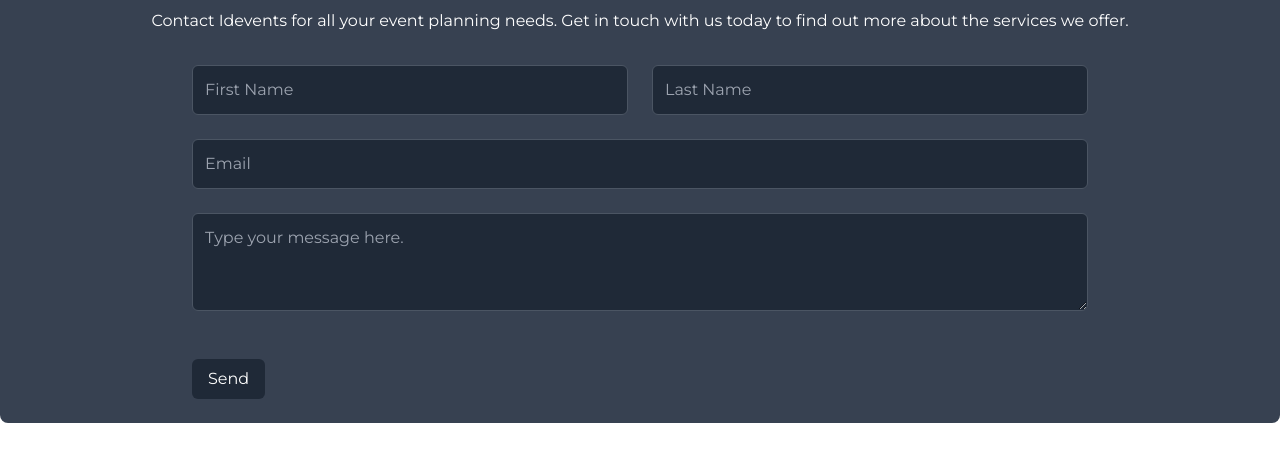
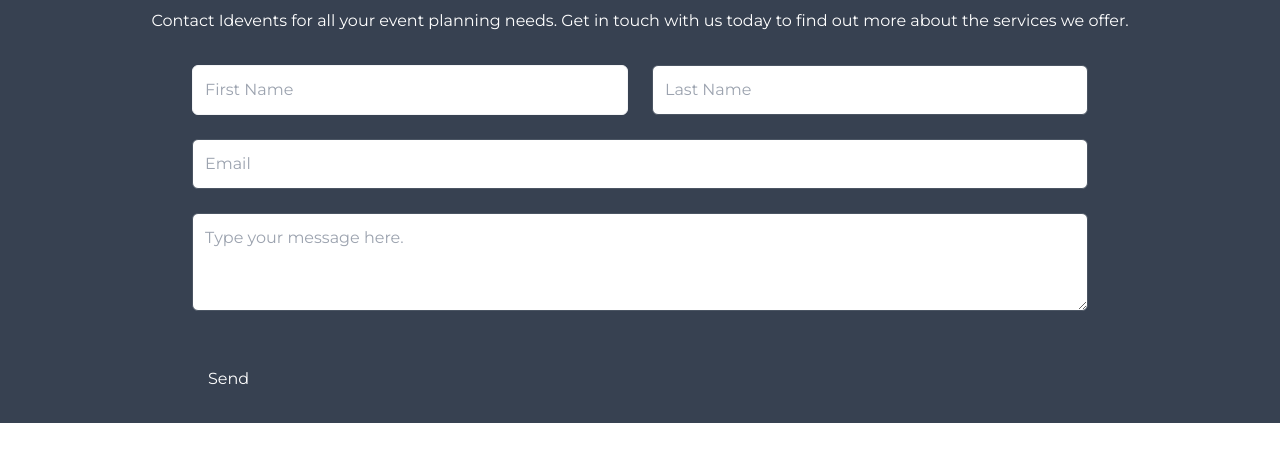
Before and after one commit to RyzorBent/ldevents, a Gatsby site: page /Contact in a window 1280 px wide. Shown: the part 207-668 px from the top of the page. Built offline with nearby package versions, Linux system fonts and the light colour scheme; Gatsby itself is replaced by a stand-in of ours.

Commit message:
touch ups

```diff
--- a/src/pages/Contact.js
+++ b/src/pages/Contact.js
@@ -3,7 +3,7 @@ import { sections } from '../styles/sections.module.css';
 
 export default function ContactForm() {
   return (
-    <div className={`${sections} bg-gray-700 mt-6 mb-16 p-6 text-white rounded-lg`}>
+    <div className={`${sections} bg-gray-700 mt-6 mb-16 p-6 text-white `}>
       <h2 className='text-center text-5xl font-bold pt-6'>Contact Idevents for Event Planning</h2>
       <p className='text-center mt-4 mb-8 text-white'>
         Contact Idevents for all your event planning needs. Get in touch with us today to find out
@@ -22,14 +22,14 @@ export default function ContactForm() {
             type='text'
             name='first_name'
             placeholder='First Name'
-            className='bg-gray-800 border border-gray-600 text-white placeholder-gray-400 p-3 rounded-md'
+            className='border border-gray-100 text-white placeholder-gray-400 p-3 rounded-md'
             required
           />
           <input
             type='text'
             name='last_name'
             placeholder='Last Name'
-            className='bg-gray-800 border border-gray-600 text-white placeholder-gray-400 p-3 rounded-md'
+            className='border border-gray-600 text-white placeholder-gray-400 p-3 rounded-md'
             required
           />
         </div>
@@ -37,20 +37,20 @@ export default function ContactForm() {
           type='email'
           name='email'
           placeholder='Email'
-          className='bg-gray-800 border border-gray-600 text-white placeholder-gray-400 p-3 rounded-md'
+          className='border border-gray-600 text-white placeholder-gray-400 p-3 rounded-md'
           required
         />
         <textarea
           name='message'
           rows='3'
           placeholder='Type your message here.'
-          className='bg-gray-800 border border-gray-600 text-white placeholder-gray-400 p-3 rounded-md'
+          className='border border-gray-600 text-white placeholder-gray-400 p-3 rounded-md'
           required
         ></textarea>
         <div className='flex justify-between items-center mt-6'>
           <button
             type='submit'
-            className='bg-gray-800 text-white py-2 px-4 rounded-md hover:bg-gray-600 transition duration-150 ease-in-out'
+            className='text-white py-2 px-4 rounded-md hover:bg-gray-600 transition duration-150 ease-in-out'
           >
             Send
           </button>
```
